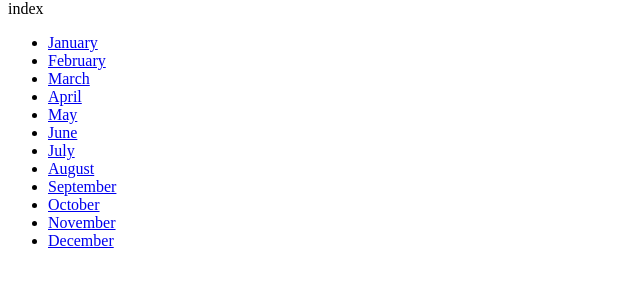
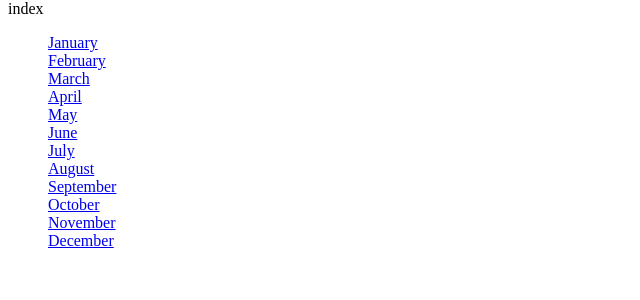
Before and after one commit to Ryanhustler420/django, a Django app: page /challenges/ in a window 1280 px wide. Shown: the part 26-326 px from the top of the page, without its empty margins (0-640 px from the left). Run offline with Django 5.2, Linux system fonts and the light colour scheme.

Commit message:
added static files

```diff
--- /dev/null
+++ b/mypages/challenges/static/challenges/challenges.css
@@ -0,0 +1,3 @@
+ul {
+    list-style: none;
+}
--- a/mypages/challenges/templates/challenges/index.html
+++ b/mypages/challenges/templates/challenges/index.html
@@ -1,4 +1,9 @@
 {% extends "base.html" %}
+{% load static %}
+
+    {% block css_files %}
+        <link rel="stylesheet" href="{% static "challenges/challenges.css" %}">
+    {% endblock %}
 
     {% block page_title %}
         All Challenges
--- a/mypages/templates/base.html
+++ b/mypages/templates/base.html
@@ -4,6 +4,9 @@
     <meta charset="UTF-8">
     <meta name="viewport" content="width=device-width, initial-scale=1.0">
     <title>{% block page_title %}My Challenges{% endblock page_title %}</title>
+    {% block css_files %}
+
+    {% endblock %}
 </head>
 <body>
     {% block content %}{% endblock content %}
```
